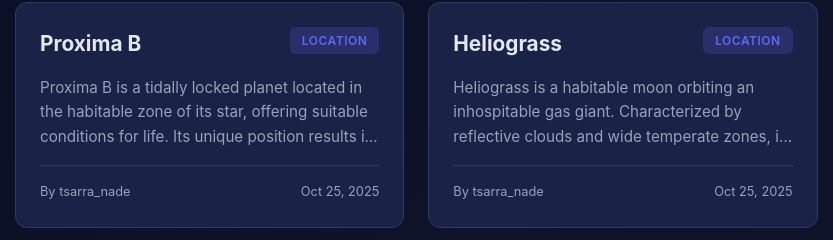
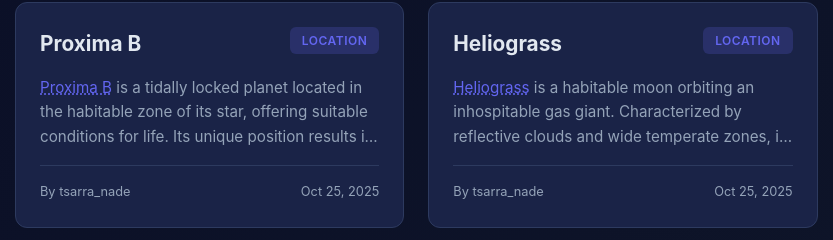
Before and after one commit to Unsungbird/BHS, a plain HTML site: page docs/index.html in a window 1280 px wide. Shown: the part 560-800 px from the top of the page, 17-850 px from the left. Drawn offline with Linux system fonts and the light colour scheme.

Commit message:
Add auto-linking feature for wiki entries

```diff
--- a/docs/script.js
+++ b/docs/script.js
@@ -102,7 +102,7 @@ function renderEntries() {
                 <h3 class="entry-name">${entry.name}</h3>
                 <span class="entry-category">${entry.category}</span>
             </div>
-            <p class="entry-description">${entry.description}</p>
+            <p class="entry-description">${autoLinkDescription(entry.description)}</p>
             <div class="entry-meta">
                 <span>By ${entry.createdBy || 'Unknown'}</span>
                 <span>${formatDate(entry.createdAt)}</span>
@@ -148,7 +148,7 @@ function openModal(entryId) {
     modalBody.innerHTML = `
         <h2 class="modal-title">${entry.name}</h2>
         <span class="modal-category">${entry.category}</span>
-        <p class="modal-description">${entry.description}</p>
+        <p class="modal-description">${autoLinkDescription(entry.description)}</p>
         ${relatedSection}
         <div class="modal-footer">
             <div>Added by <strong>${entry.createdBy || 'Unknown'}</strong> on ${formatDate(entry.createdAt)}</div>
@@ -181,6 +181,26 @@ function formatDate(dateString) {
     });
 }
 
+// Utility: Auto-link existing entries in descriptions
+function autoLinkDescription(description) {
+    if (!description) return '';
+
+    let linkedDescription = description;
+
+    // Sort entries by name length (longest first) to handle overlapping names
+    const sortedEntries = [...wikiData.entries].sort((a, b) => b.name.length - a.name.length);
+
+    sortedEntries.forEach(entry => {
+        // Create a case-insensitive regex that matches whole words
+        const regex = new RegExp(`\\b(${entry.name})\\b`, 'gi');
+        linkedDescription = linkedDescription.replace(regex, (match) => {
+            return `<span class="wiki-link" onclick="event.stopPropagation(); openModal('${entry.id}')">${match}</span>`;
+        });
+    });
+
+    return linkedDescription;
+}
+
 // Update last sync time
 function updateLastSync() {
     const now = new Date();
--- a/docs/style.css
+++ b/docs/style.css
@@ -355,6 +355,20 @@ body {
     font-size: 0.9rem;
 }
 
+/* Wiki Links */
+.wiki-link {
+    color: var(--accent);
+    text-decoration: underline;
+    text-decoration-style: dotted;
+    cursor: pointer;
+    transition: all 0.2s ease;
+}
+
+.wiki-link:hover {
+    color: #8b5cf6;
+    text-decoration-style: solid;
+}
+
 /* Responsive */
 @media (max-width: 768px) {
     .container {
```
Also changed, not shown: bot/index.js (+7 -2 lines).
